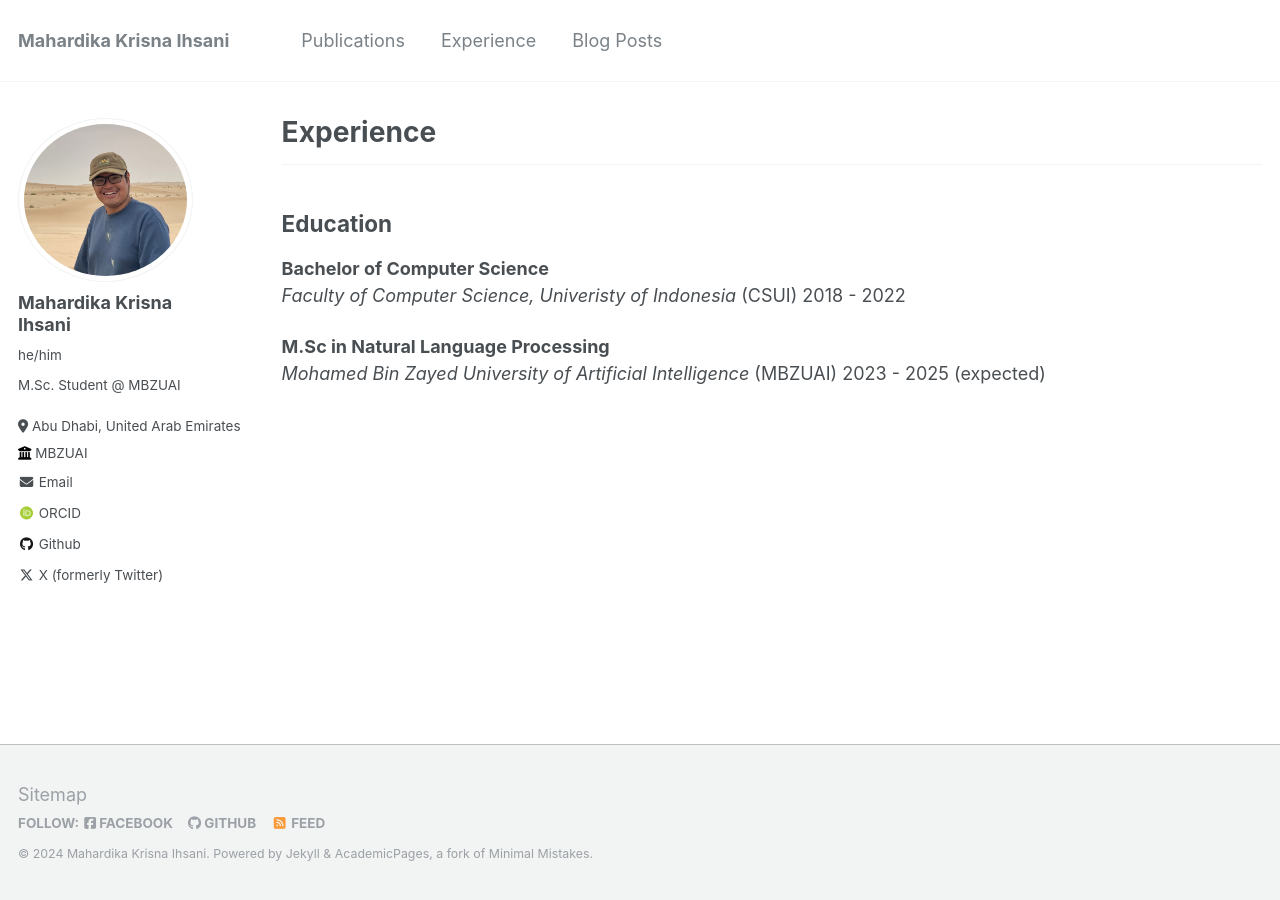
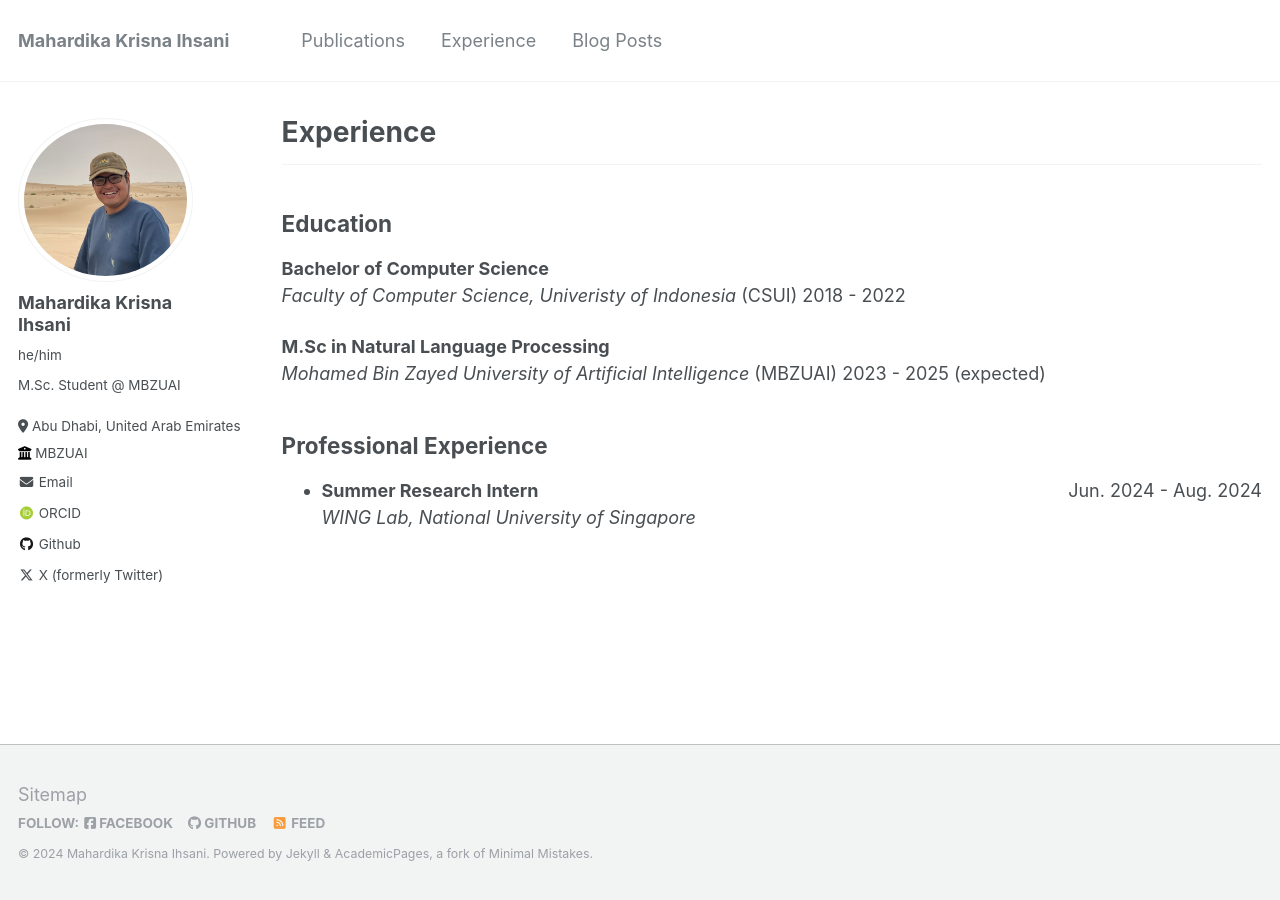
Before and after one commit to codefire53/codefire53.github.io, a Jekyll site: the page built from _pages/experience.md, in a window 1280 px wide. Built offline with Jekyll 4.4.1, drawn with Linux system fonts in a browser that asks for light colours; some web fonts are replaced.

Commit message:
feat: add nus internship

```diff
--- a/_pages/experience.md
+++ b/_pages/experience.md
@@ -17,3 +17,8 @@ Education
 **M.Sc in Natural Language Processing**
   *Mohamed Bin Zayed University of Artificial Intelligence* (MBZUAI)
   2023 - 2025 (expected)
+
+Professional Experience
+---
+* **Summer Research Intern** <span style="float:right;">Jun. 2024 - Aug. 2024</span>
+  *WING Lab, National University of Singapore*
```
Also changed, not shown: 3 other files.
